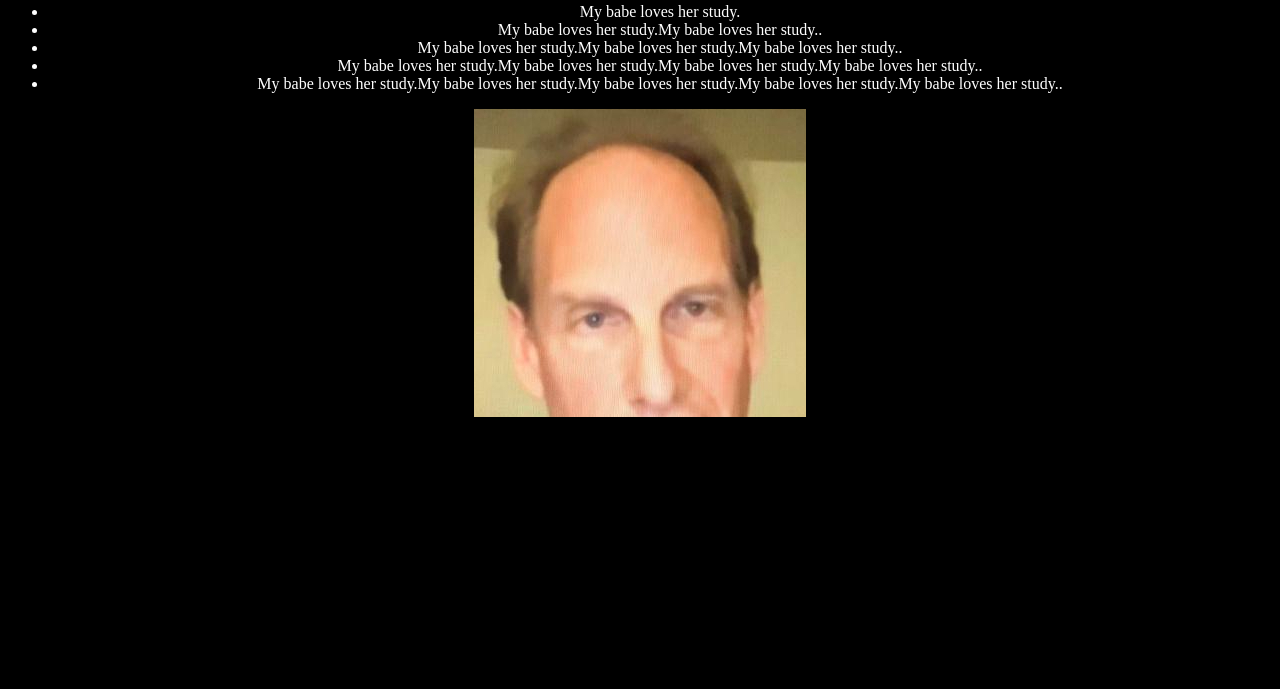
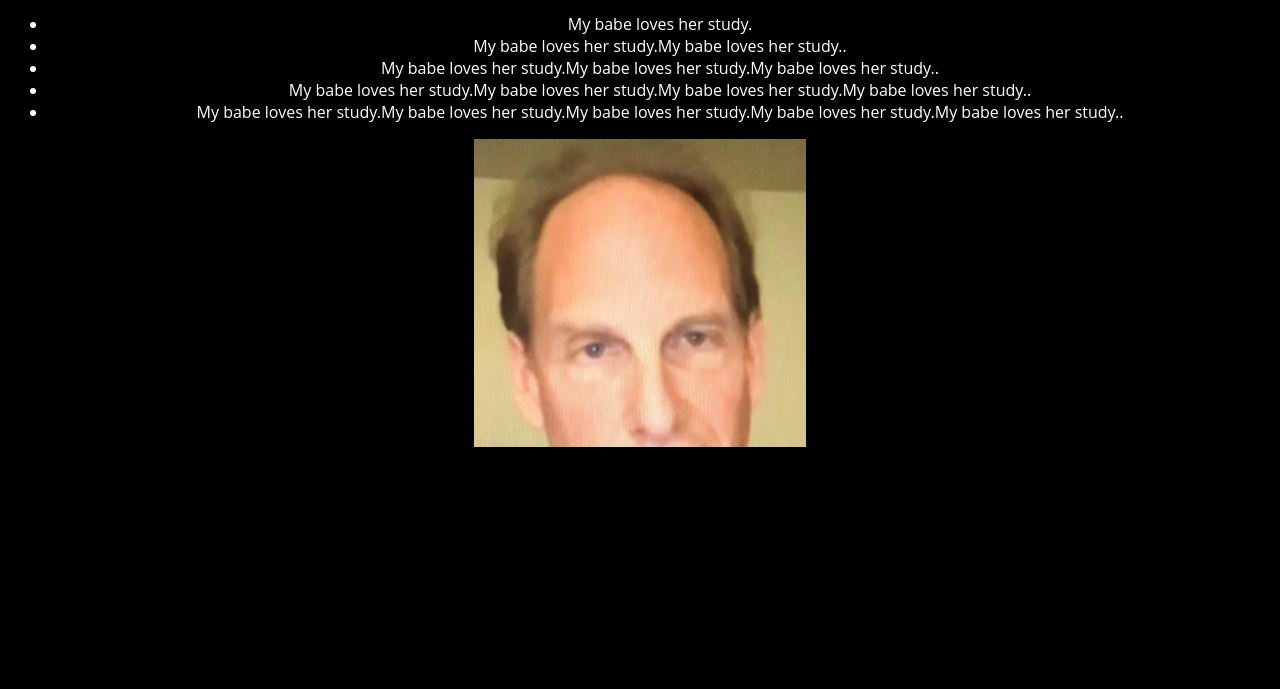
Before and after one commit to whytheq/whytheq.github.io, a plain HTML site: page index.html in a window 1280 px wide. Shown: the part 111-800 px from the top of the page. Drawn offline with Linux system fonts and the light colour scheme.

Commit message:
Changed the font

```diff
--- a/css/style.css
+++ b/css/style.css
@@ -2,4 +2,6 @@ body {
     background-color: black;
     color: white;
     text-align: center;
+    /* change all font to Open Sans */
+    font-family: 'Open Sans', sans-serif;
 }
```
